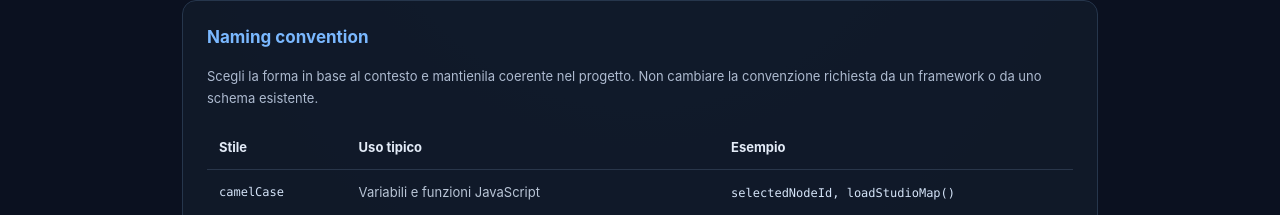
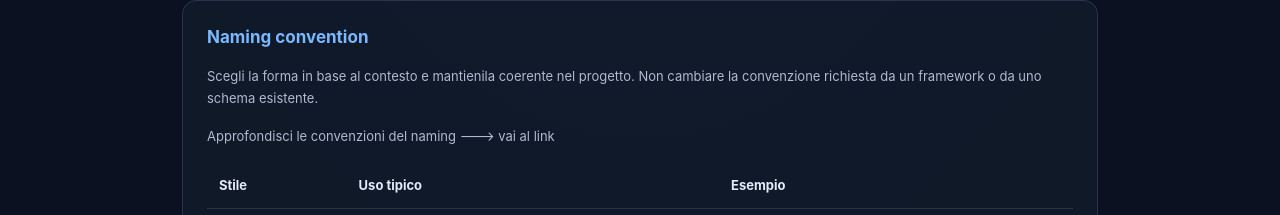
Before and after one commit to alice-rovere/studio-map-clean, a React (Vite) app: page / in a window 1280 px wide. Both pictures are taken after a click on the button "Linee guida". Shown: the part 308-523 px from the top of the page. Built offline with nearby package versions, Linux system fonts and the light colour scheme; no server answers; the database is empty.

Commit message:
feat: improve formatting and add external link for naming conventions in guidelines

```diff
--- a/src/components/GeneralGuidelinesPage.jsx
+++ b/src/components/GeneralGuidelinesPage.jsx
@@ -63,7 +63,9 @@ const securityPractices = [
 function GuidelineList({ items }) {
   return (
     <ul className="guidelines-page__list">
-      {items.map((item) => <li key={item}>{item}</li>)}
+      {items.map((item) => (
+        <li key={item}>{item}</li>
+      ))}
     </ul>
   );
 }
@@ -102,8 +104,17 @@ export default function GeneralGuidelinesPage({ onClose }) {
           <h3 id="guidelines-naming-title">Naming convention</h3>
           <p>
             Scegli la forma in base al contesto e mantienila coerente nel
-            progetto. Non cambiare la convenzione richiesta da un framework o
-            da uno schema esistente.
+            progetto. Non cambiare la convenzione richiesta da un framework o da
+            uno schema esistente.
+          </p>
+          <p>
+            <a
+              href="https://aulab.it/blog/le-convenzioni-del-naming-nella-programmazione-informatica"
+              rel="noreferrer"
+              target="_blank"
+            >
+              Approfondisci le convenzioni del naming ---&gt; vai al link
+            </a>
           </p>
           <div className="node-knowledge__table-wrap">
             <table className="node-knowledge__table">
@@ -117,9 +128,13 @@ export default function GeneralGuidelinesPage({ onClose }) {
               <tbody>
                 {namingConventions.map(({ name, usage, example }) => (
                   <tr key={name}>
-                    <td><code>{name}</code></td>
+                    <td>
+                      <code>{name}</code>
+                    </td>
                     <td>{usage}</td>
-                    <td><code>{example}</code></td>
+                    <td>
+                      <code>{example}</code>
+                    </td>
                   </tr>
                 ))}
               </tbody>
```
